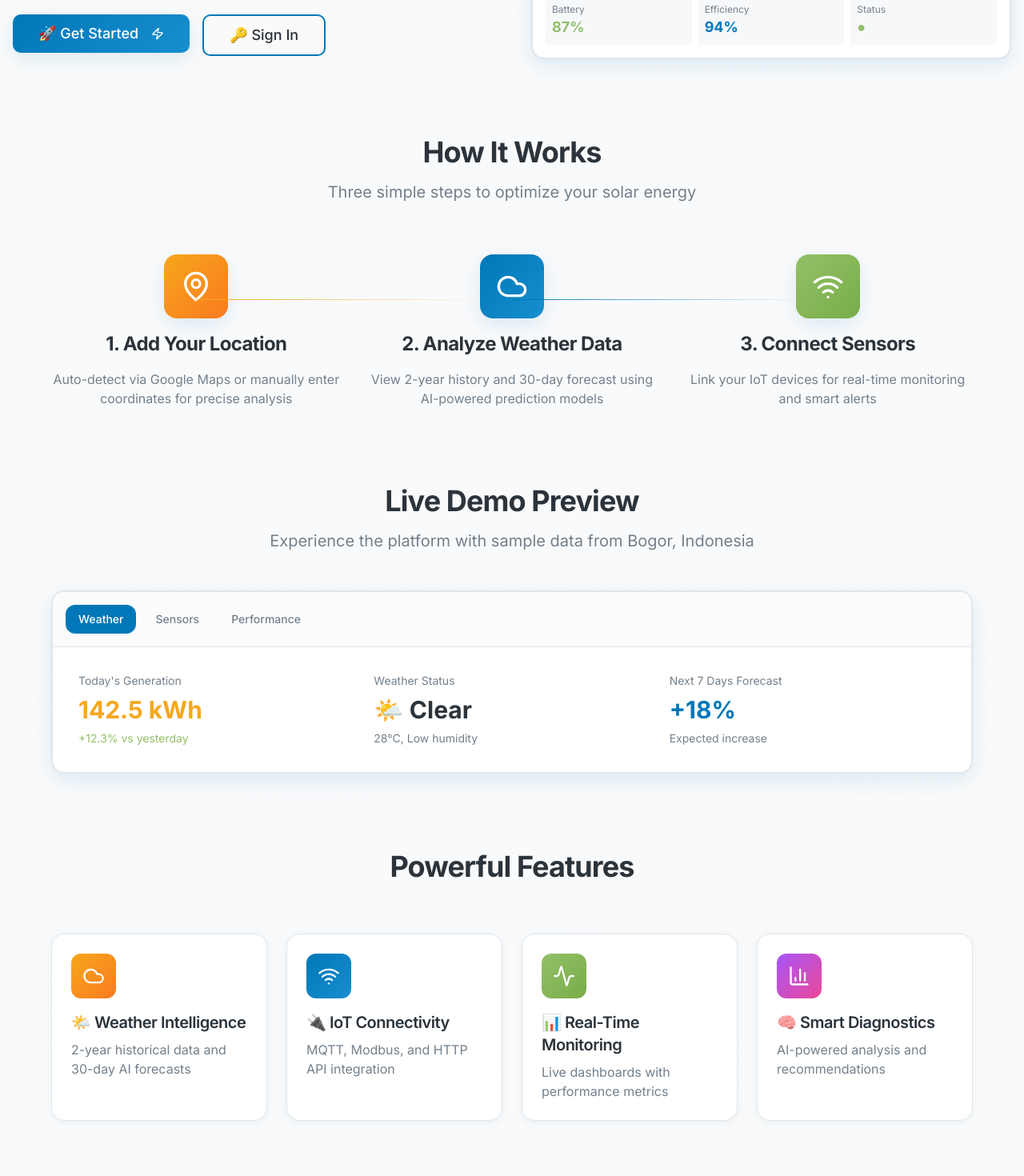
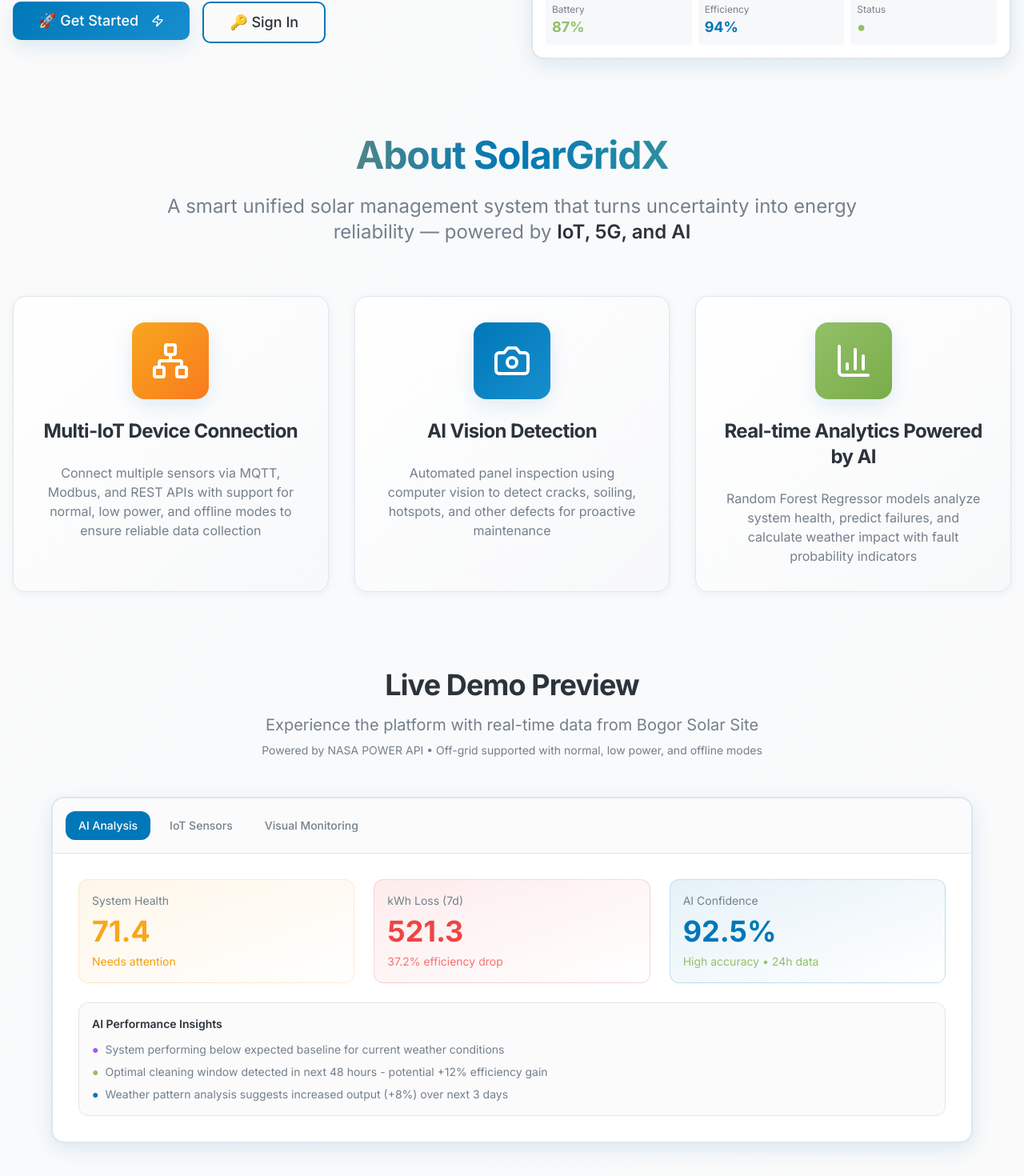
Before and after one commit to JoyceluoAura/solar-grid-xpert, a React (Vite) app: page / in a window 1280 px wide. Shown: the part 446-1916 px from the top of the page at 80% size. Built offline with nearby package versions, Linux system fonts and the light colour scheme; the HTML template or start-up script is replaced by a standard one.

Commit message:
Update landing page to reflect features
Reflect landing page changes to showcase Multi-IoT device connection, AI Vision Detection, Real-time Analytics Powered by AI, Off-grid support, NASA POWER API integration, and Random Forest predictions, aligning with AI Analysis and IoT sensor UI updates.

```diff
--- a/src/pages/Welcome.tsx
+++ b/src/pages/Welcome.tsx
@@ -1,6 +1,6 @@
 import { Button } from "@/components/ui/button";
 import { useNavigate } from "react-router-dom";
-import { Sun, Zap, TrendingUp, MapPin, Cloud, Activity, BarChart3, Wifi } from "lucide-react";
+import { Sun, Zap, TrendingUp, MapPin, Cloud, Activity, BarChart3, Wifi, Camera, Network, Database } from "lucide-react";
 import { LineChart, Line, XAxis, YAxis, ResponsiveContainer } from "recharts";
 
 const Welcome = () => {
@@ -31,13 +31,13 @@ const Welcome = () => {
         <div className="grid lg:grid-cols-2 gap-12 items-center max-w-7xl mx-auto mb-24">
           <div className="space-y-8">
             <h1 className="text-5xl md:text-6xl font-bold leading-tight">
-              Monitor, Predict & Optimize Your{" "}
+              Turn Uncertainty Into{" "}
               <span className="bg-gradient-to-r from-energy-blue via-solar-orange to-eco-green bg-clip-text text-transparent">
-                Solar Energy Systems
+                Energy Reliability
               </span>
             </h1>
             <p className="text-xl text-muted-foreground">
-              From weather forecasts to IoT sensor data — all in one intelligent platform.
+              A smart unified solar management system powered by IoT, 5G, and AI — featuring multi-device connectivity, AI vision detection, and real-time analytics.
             </p>
 
             <div className="flex flex-col sm:flex-row gap-4">
@@ -101,46 +101,46 @@ const Welcome = () => {
           </div>
         </div>
 
-        {/* How It Works Section */}
-        <div className="max-w-6xl mx-auto mb-24">
-          <h2 className="text-4xl font-bold text-center mb-4">How It Works</h2>
-          <p className="text-xl text-muted-foreground text-center mb-16">
-            Three simple steps to optimize your solar energy
-          </p>
+        {/* About SolarGridX Section */}
+        <div className="max-w-7xl mx-auto mb-24">
+          <div className="text-center mb-16">
+            <h2 className="text-5xl font-bold mb-6 bg-gradient-to-r from-solar-orange via-energy-blue to-eco-green bg-clip-text text-transparent">
+              About SolarGridX
+            </h2>
+            <p className="text-2xl text-muted-foreground max-w-4xl mx-auto">
+              A smart unified solar management system that turns uncertainty into energy reliability — powered by{" "}
+              <span className="font-semibold text-foreground">IoT, 5G, and AI</span>
+            </p>
+          </div>
+
           <div className="grid md:grid-cols-3 gap-8">
-            <div className="relative">
-              <div className="text-center space-y-4">
-                <div className="w-20 h-20 rounded-2xl gradient-solar flex items-center justify-center mx-auto shadow-elevated">
-                  <MapPin className="w-10 h-10 text-white" />
-                </div>
-                <div className="absolute top-10 left-1/2 w-full h-px bg-gradient-to-r from-solar-orange to-transparent hidden md:block" />
-                <h3 className="text-2xl font-bold">1. Add Your Location</h3>
-                <p className="text-muted-foreground">
-                  Auto-detect via Google Maps or manually enter coordinates for precise analysis
-                </p>
+            <div className="text-center space-y-6 p-8 rounded-2xl bg-gradient-to-br from-card to-muted/20 border border-border shadow-card hover:shadow-elevated transition-all">
+              <div className="w-24 h-24 rounded-2xl gradient-solar flex items-center justify-center mx-auto shadow-elevated">
+                <Network className="w-12 h-12 text-white" />
               </div>
+              <h3 className="text-2xl font-bold">Multi-IoT Device Connection</h3>
+              <p className="text-muted-foreground">
+                Connect multiple sensors via MQTT, Modbus, and REST APIs with support for normal, low power, and offline modes to ensure reliable data collection
+              </p>
             </div>
 
-            <div className="relative">
-              <div className="text-center space-y-4">
-                <div className="w-20 h-20 rounded-2xl gradient-energy flex items-center justify-center mx-auto shadow-elevated">
-                  <Cloud className="w-10 h-10 text-white" />
-                </div>
-                <div className="absolute top-10 left-1/2 w-full h-px bg-gradient-to-r from-energy-blue to-transparent hidden md:block" />
-                <h3 className="text-2xl font-bold">2. Analyze Weather Data</h3>
-                <p className="text-muted-foreground">
-                  View 2-year history and 30-day forecast using AI-powered prediction models
-                </p>
+            <div className="text-center space-y-6 p-8 rounded-2xl bg-gradient-to-br from-card to-muted/20 border border-border shadow-card hover:shadow-elevated transition-all">
+              <div className="w-24 h-24 rounded-2xl gradient-energy flex items-center justify-center mx-auto shadow-elevated">
+                <Camera className="w-12 h-12 text-white" />
               </div>
+              <h3 className="text-2xl font-bold">AI Vision Detection</h3>
+              <p className="text-muted-foreground">
+                Automated panel inspection using computer vision to detect cracks, soiling, hotspots, and other defects for proactive maintenance
+              </p>
             </div>
 
-            <div className="text-center space-y-4">
-              <div className="w-20 h-20 rounded-2xl gradient-eco flex items-center justify-center mx-auto shadow-elevated">
-                <Wifi className="w-10 h-10 text-white" />
+            <div className="text-center space-y-6 p-8 rounded-2xl bg-gradient-to-br from-card to-muted/20 border border-border shadow-card hover:shadow-elevated transition-all">
+              <div className="w-24 h-24 rounded-2xl gradient-eco flex items-center justify-center mx-auto shadow-elevated">
+                <BarChart3 className="w-12 h-12 text-white" />
               </div>
-              <h3 className="text-2xl font-bold">3. Connect Sensors</h3>
+              <h3 className="text-2xl font-bold">Real-time Analytics Powered by AI</h3>
               <p className="text-muted-foreground">
-                Link your IoT devices for real-time monitoring and smart alerts
+                Random Forest Regressor models analyze system health, predict failures, and calculate weather impact with fault probability indicators
               </p>
             </div>
           </div>
@@ -151,36 +151,58 @@ const Welcome = () => {
           <div className="text-center mb-12">
             <h2 className="text-4xl font-bold mb-4">Live Demo Preview</h2>
             <p className="text-xl text-muted-foreground">
-              Experience the platform with sample data from Bogor, Indonesia
+              Experience the platform with real-time data from Bogor Solar Site
+            </p>
+            <p className="text-sm text-muted-foreground mt-2">
+              Powered by NASA POWER API • Off-grid supported with normal, low power, and offline modes
             </p>
           </div>
           <div className="rounded-2xl border-2 border-border shadow-elevated bg-card overflow-hidden">
             <div className="border-b border-border bg-muted/30 p-4 flex gap-2">
               <div className="px-4 py-2 rounded-lg bg-primary text-primary-foreground text-sm font-medium">
-                Weather
+                AI Analysis
               </div>
               <div className="px-4 py-2 rounded-lg text-sm font-medium text-muted-foreground hover:bg-muted">
-                Sensors
+                IoT Sensors
               </div>
               <div className="px-4 py-2 rounded-lg text-sm font-medium text-muted-foreground hover:bg-muted">
-                Performance
+                Visual Monitoring
               </div>
             </div>
-            <div className="p-8 grid md:grid-cols-3 gap-6">
-              <div className="space-y-2">
-                <div className="text-sm text-muted-foreground">Today's Generation</div>
-                <div className="text-3xl font-bold text-solar-orange">142.5 kWh</div>
-                <div className="text-sm text-eco-green">+12.3% vs yesterday</div>
+            <div className="p-8 space-y-6">
+              <div className="grid md:grid-cols-3 gap-6">
+                <div className="space-y-2 p-4 rounded-lg bg-gradient-to-br from-solar-orange/10 to-transparent border border-solar-orange/20">
+                  <div className="text-sm text-muted-foreground">System Health</div>
+                  <div className="text-4xl font-bold text-solar-orange">71.4</div>
+                  <div className="text-sm text-amber-500">Needs attention</div>
+                </div>
+                <div className="space-y-2 p-4 rounded-lg bg-gradient-to-br from-red-500/10 to-transparent border border-red-500/20">
+                  <div className="text-sm text-muted-foreground">kWh Loss (7d)</div>
+                  <div className="text-4xl font-bold text-red-500">521.3</div>
+                  <div className="text-sm text-red-400">37.2% efficiency drop</div>
+                </div>
+                <div className="space-y-2 p-4 rounded-lg bg-gradient-to-br from-energy-blue/10 to-transparent border border-energy-blue/20">
+                  <div className="text-sm text-muted-foreground">AI Confidence</div>
+                  <div className="text-4xl font-bold text-energy-blue">92.5%</div>
+                  <div className="text-sm text-eco-green">High accuracy • 24h data</div>
+                </div>
               </div>
-              <div className="space-y-2">
-                <div className="text-sm text-muted-foreground">Weather Status</div>
-                <div className="text-3xl font-bold">🌤️ Clear</div>
-                <div className="text-sm text-muted-foreground">28°C, Low humidity</div>
-              </div>
-              <div className="space-y-2">
-                <div className="text-sm text-muted-foreground">Next 7 Days Forecast</div>
-                <div className="text-3xl font-bold text-energy-blue">+18%</div>
-                <div className="text-sm text-muted-foreground">Expected increase</div>
+              <div className="p-4 rounded-lg bg-muted/30 border border-border">
+                <div className="text-sm font-semibold mb-3">AI Performance Insights</div>
+                <div className="space-y-2 text-sm text-muted-foreground">
+                  <div className="flex items-start gap-2">
+                    <span className="text-purple-500">●</span>
+                    <span>System performing below expected baseline for current weather conditions</span>
+                  </div>
+                  <div className="flex items-start gap-2">
+                    <span className="text-eco-green">●</span>
+                    <span>Optimal cleaning window detected in next 48 hours - potential +12% efficiency gain</span>
+                  </div>
+                  <div className="flex items-start gap-2">
+                    <span className="text-energy-blue">●</span>
+                    <span>Weather pattern analysis suggests increased output (+8%) over next 3 days</span>
+                  </div>
+                </div>
               </div>
             </div>
           </div>
@@ -192,21 +214,21 @@ const Welcome = () => {
           <div className="grid md:grid-cols-2 lg:grid-cols-4 gap-6">
             <div className="p-6 rounded-2xl bg-card shadow-card hover:shadow-elevated transition-all border border-border group">
               <div className="w-14 h-14 rounded-xl gradient-solar flex items-center justify-center mb-4 group-hover:scale-110 transition-transform">
-                <Cloud className="w-7 h-7 text-white" />
+                <Database className="w-7 h-7 text-white" />
               </div>
-              <h3 className="text-xl font-semibold mb-2">🌤️ Weather Intelligence</h3>
+              <h3 className="text-xl font-semibold mb-2">🔮 Random Forest Predictions</h3>
               <p className="text-muted-foreground">
-                2-year historical data and 30-day AI forecasts
+                ML-powered fault probability and battery health indicators
               </p>
             </div>
 
             <div className="p-6 rounded-2xl bg-card shadow-card hover:shadow-elevated transition-all border border-border group">
               <div className="w-14 h-14 rounded-xl gradient-energy flex items-center justify-center mb-4 group-hover:scale-110 transition-transform">
-                <Wifi className="w-7 h-7 text-white" />
+                <Cloud className="w-7 h-7 text-white" />
               </div>
-              <h3 className="text-xl font-semibold mb-2">🔌 IoT Connectivity</h3>
+              <h3 className="text-xl font-semibold mb-2">🌍 NASA POWER API</h3>
               <p className="text-muted-foreground">
-                MQTT, Modbus, and HTTP API integration
+                Real-time irradiance, temperature, and weather data
               </p>
             </div>
 
@@ -214,19 +236,19 @@ const Welcome = () => {
               <div className="w-14 h-14 rounded-xl gradient-eco flex items-center justify-center mb-4 group-hover:scale-110 transition-transform">
                 <Activity className="w-7 h-7 text-white" />
               </div>
-              <h3 className="text-xl font-semibold mb-2">📊 Real-Time Monitoring</h3>
+              <h3 className="text-xl font-semibold mb-2">⚡ Off-Grid Support</h3>
               <p className="text-muted-foreground">
-                Live dashboards with performance metrics
+                Normal, low power, and offline modes with local caching
               </p>
             </div>
 
             <div className="p-6 rounded-2xl bg-card shadow-card hover:shadow-elevated transition-all border border-border group">
               <div className="w-14 h-14 rounded-xl bg-gradient-to-br from-purple-500 to-pink-500 flex items-center justify-center mb-4 group-hover:scale-110 transition-transform">
-                <BarChart3 className="w-7 h-7 text-white" />
+                <Camera className="w-7 h-7 text-white" />
               </div>
-              <h3 className="text-xl font-semibold mb-2">🧠 Smart Diagnostics</h3>
+              <h3 className="text-xl font-semibold mb-2">👁️ Visual Inspection</h3>
               <p className="text-muted-foreground">
-                AI-powered analysis and recommendations
+                AI-powered defect detection for solar panels
               </p>
             </div>
           </div>
```
